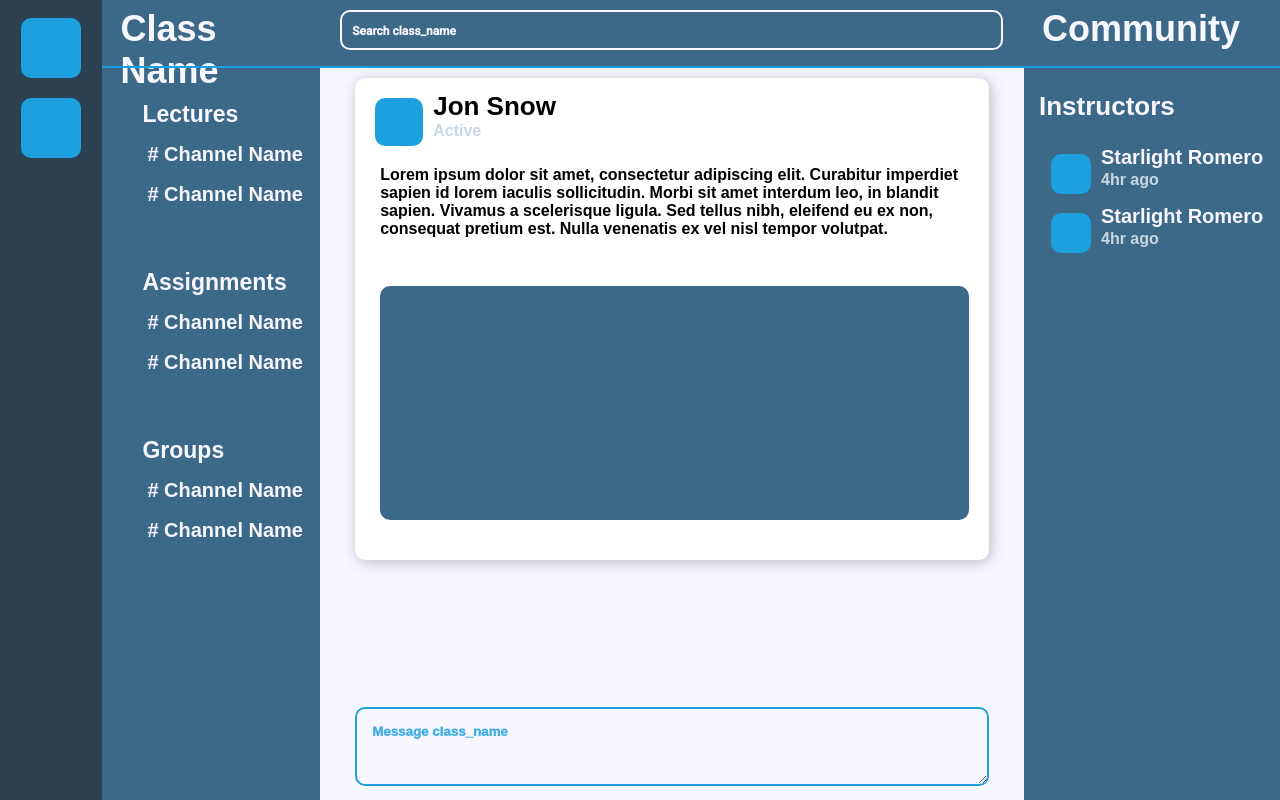
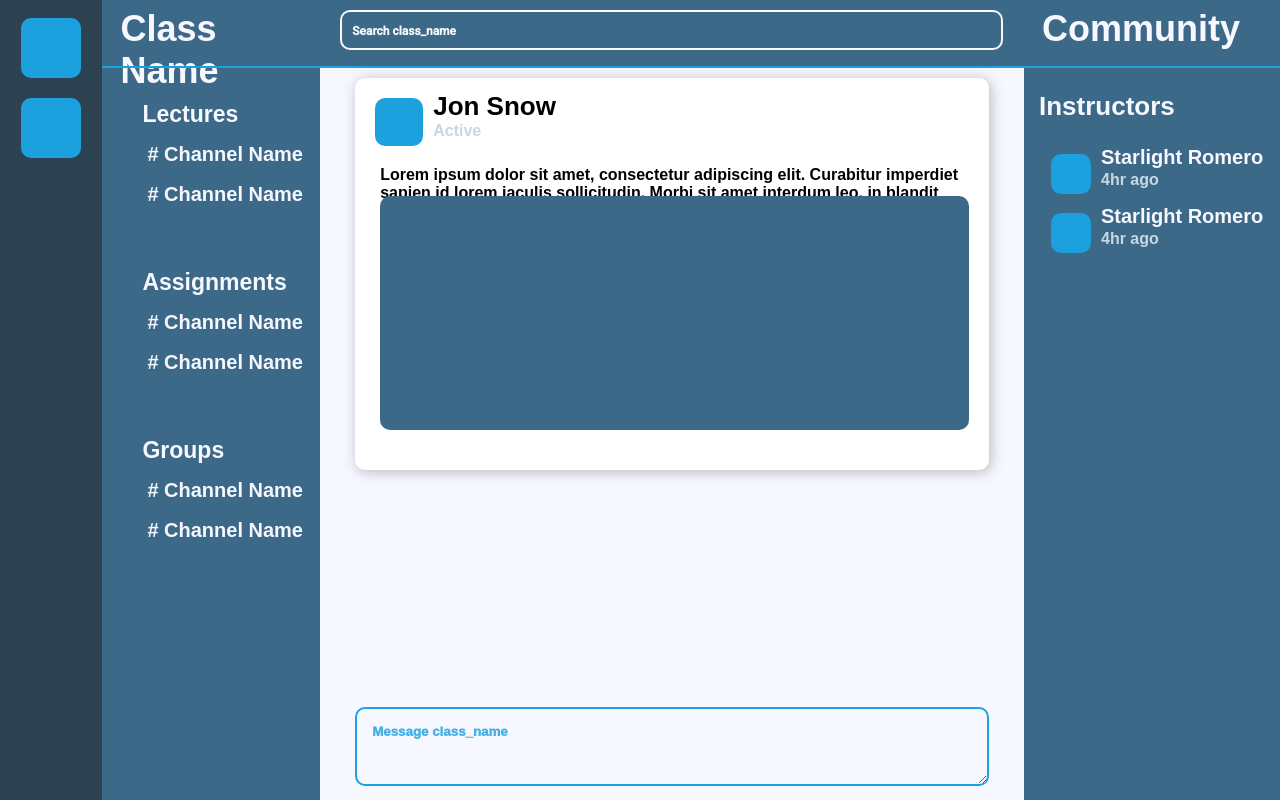
Before and after one commit to tsamantanis/hydra, a React (Create React App) app: page / in a window 1280 px wide. Built offline with nearby package versions, Linux system fonts and the light colour scheme; a web font is replaced by a local one.

Commit message:
fixed post height

```diff
--- a/src/components/Main/Post.css
+++ b/src/components/Main/Post.css
@@ -42,8 +42,12 @@
 }
 
 .Post .PostContent .PostMessage {
-    height: 120px;
+    min-height: 30px;
     display: flex;
+}
+
+.Post .PostContent .PostMessage {
+    height: auto;
 }
 
 .Post .PostContent .PostImage {
```
